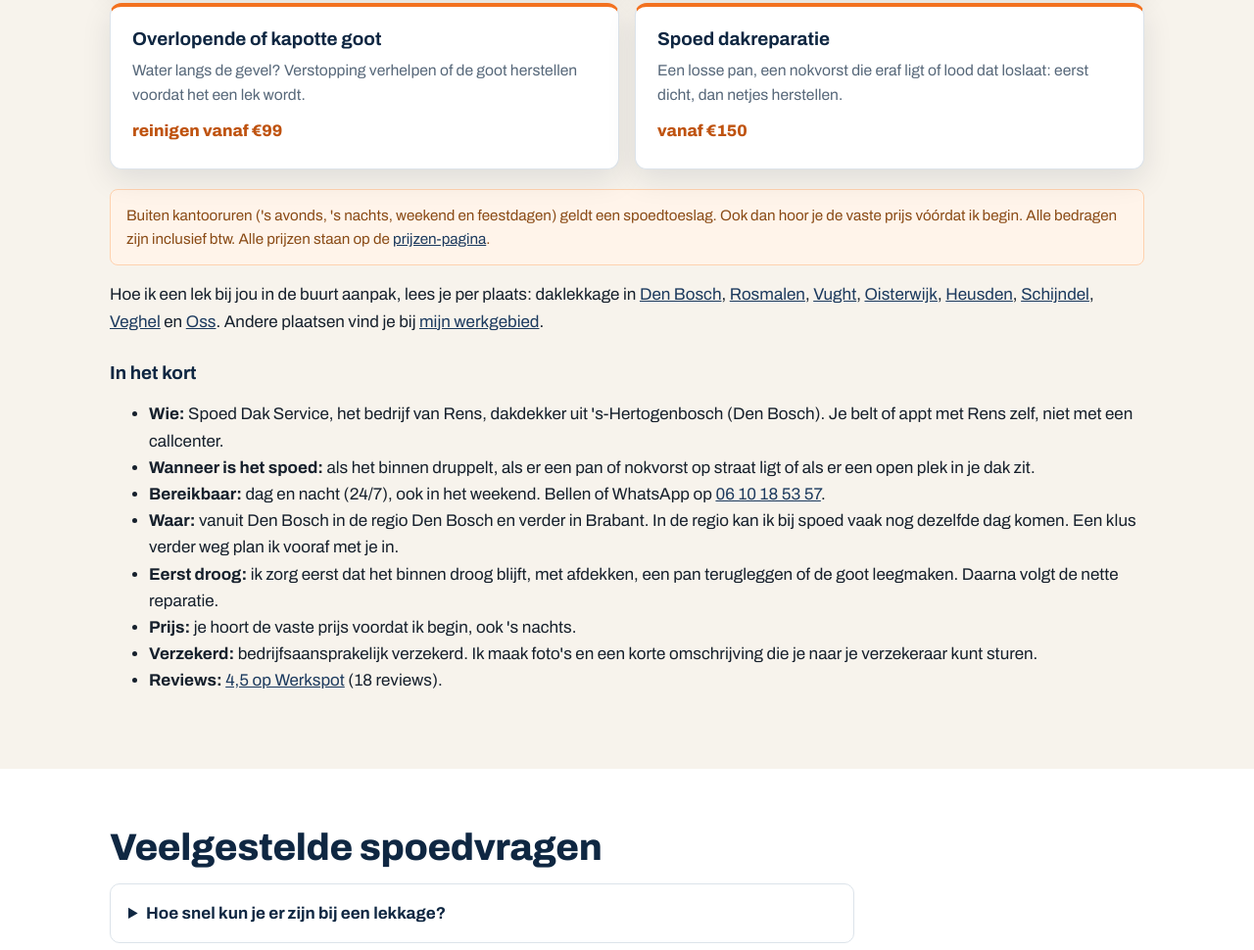
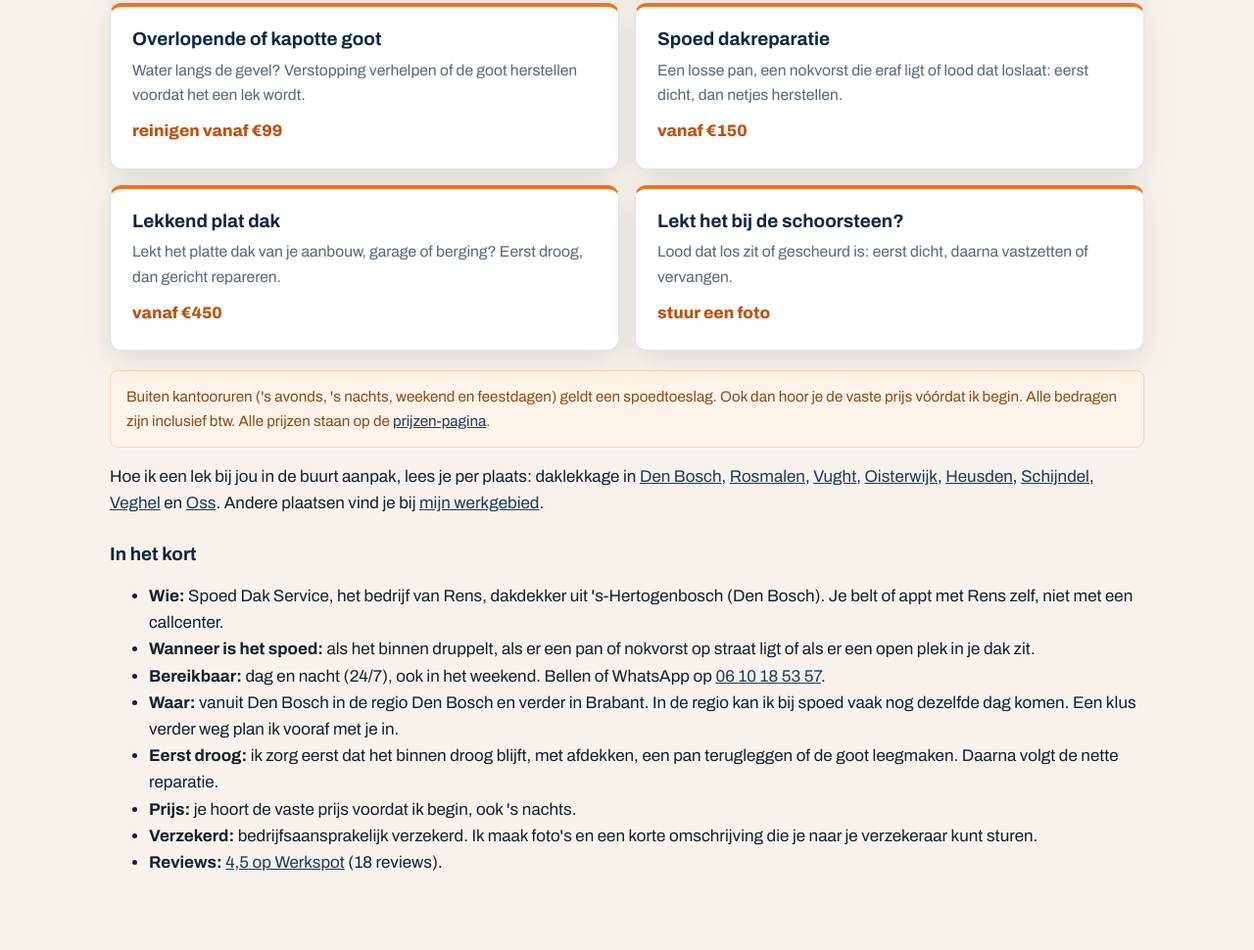
Before and after one commit to offertespoeddakservice-source/offertespoeddakservice-source.github.io, an Astro site: page /spoed in a window 1280 px wide. Shown: the part 3107-4077 px from the top of the page at 98% size. Built offline with nearby package versions, Linux system fonts and the light colour scheme; Astro itself is replaced by a stand-in of ours.

Commit message:
SEO 2026-11-11 tip 57: Spoedpagina: in 'Spoedklussen' twee kaarten erbij, 'Lekkend plat dak' en 'Lekt het bij de schoorsteen?', met de prijs uit de prijslijst

```diff
--- a/src/pages/spoed.astro
+++ b/src/pages/spoed.astro
@@ -14,6 +14,8 @@ const heeftSchoorsteenStorm = ARTIKELEN.some((a) => a.slug === "schoorsteen-na-s
 const lekPrijs = prijsVan("daklekkage");
 const gotenPrijs = prijsVan("goot_reinigen");
 const kleinPrijs = prijsVan("dakpan");
+const platPrijs = prijsVan("platdak");
+const loodPrijs = prijsVan("lood");
 const score = SITE.reviews.score.toString().replace(".", ",");
 
 const stappen = [
@@ -145,6 +147,16 @@ const spoedSchema = {
           <p>Een losse pan, een nokvorst die eraf ligt of lood dat loslaat: eerst dicht, dan netjes herstellen.</p>
           <span class="price">{kleinPrijs}</span>
         </a>
+        <a class="card" href="/diensten/platte-daken/">
+          <h3>Lekkend plat dak</h3>
+          <p>Lekt het platte dak van je aanbouw, garage of berging? Eerst droog, dan gericht repareren.</p>
+          <span class="price">{platPrijs}</span>
+        </a>
+        <a class="card" href="/diensten/lood-vervangen/">
+          <h3>Lekt het bij de schoorsteen?</h3>
+          <p>Lood dat los zit of gescheurd is: eerst dicht, daarna vastzetten of vervangen.</p>
+          <span class="price">{loodPrijs}</span>
+        </a>
       </div>
       <p class="notice" style="margin-top:20px;">
         Buiten kantooruren ('s avonds, 's nachts, weekend en feestdagen) geldt een spoedtoeslag. Ook dan hoor je de vaste prijs vóórdat ik begin. Alle bedragen zijn inclusief btw. Alle prijzen staan op de <a href="/prijzen/">prijzen-pagina</a>.
```
